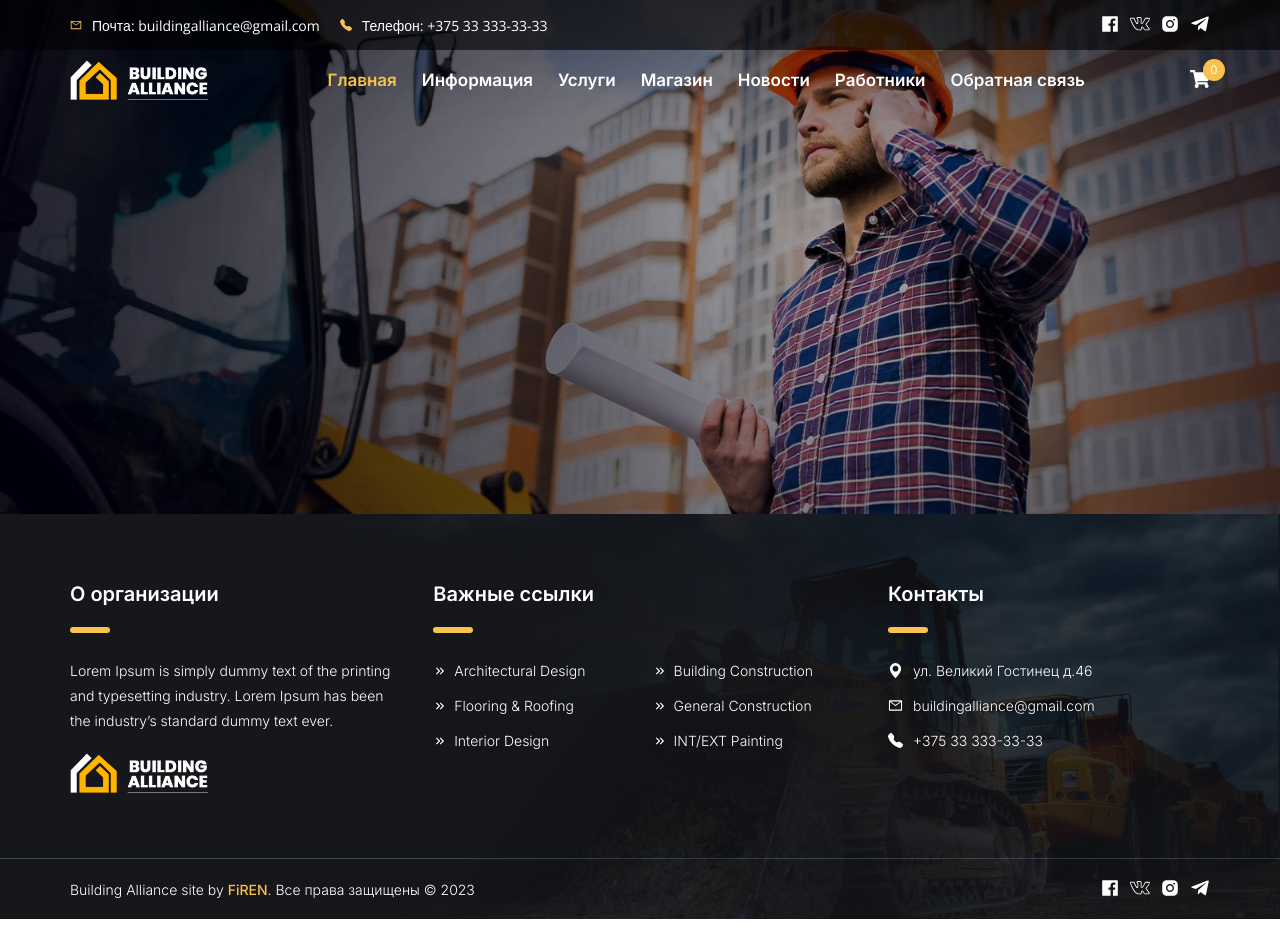
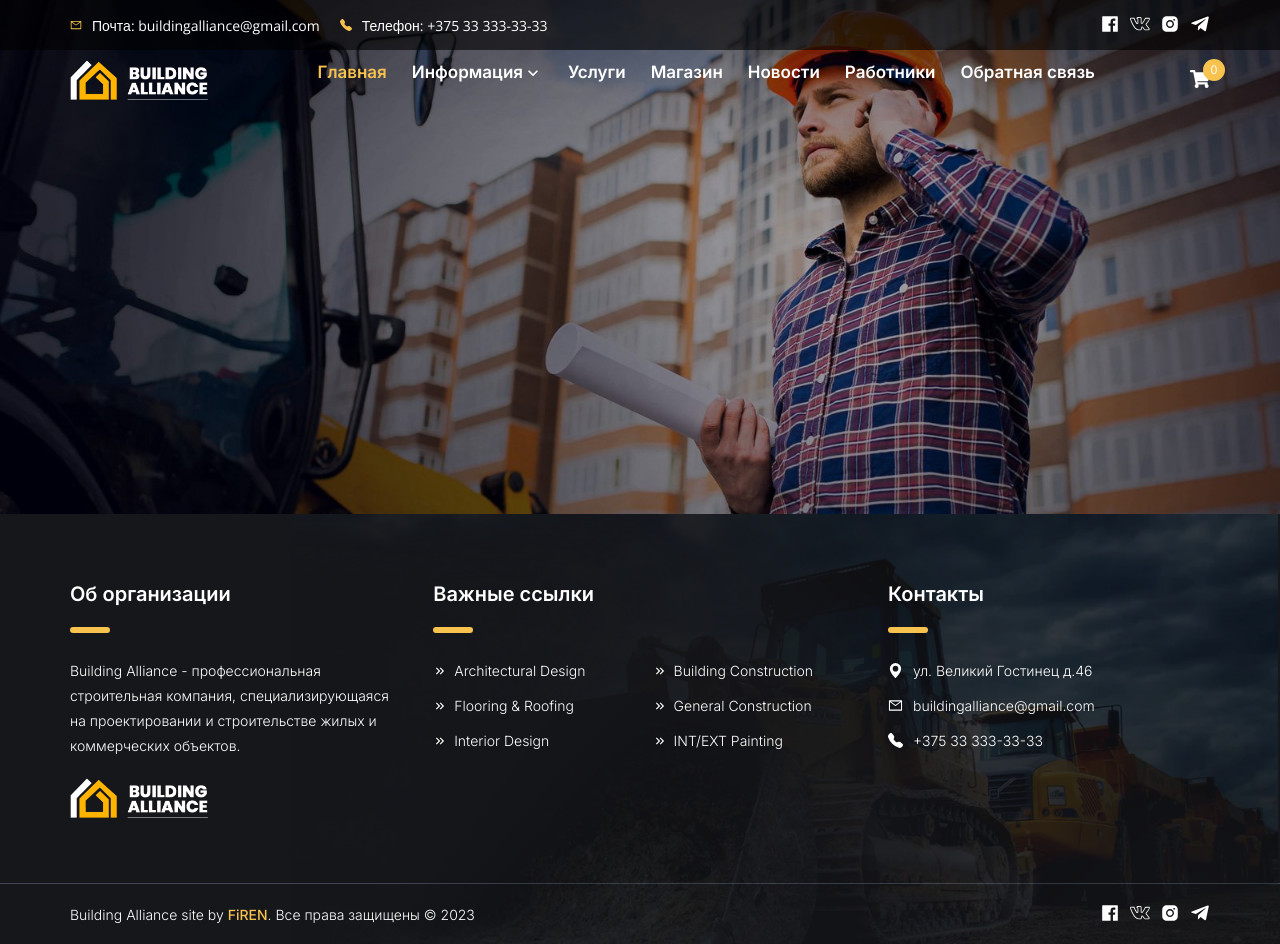
Before and after one commit to FiR3N/building-alliance-client, a React (Vite) app: page / in a window 1280 px wide. Before the commit the page ends 919 px from the top, so only its background shows below. Built offline with nearby package versions, Linux system fonts and the light colour scheme.

Commit message:
layout fixes

```diff
--- a/src/components/Business/Navbar/Navbar.tsx
+++ b/src/components/Business/Navbar/Navbar.tsx
@@ -1,6 +1,7 @@
 import { Dispatch, FC, SetStateAction } from "react";
 import cls from "./Navbar.module.scss";
 import CustomLink from "../../UI/CustomLink/CustomLink";
+import PopupHeaderMenu from "../../UI/PopupHeaderMenu/PopupHeaderMenu";
 
 interface NavbarProps {
   setIsActive?: Dispatch<SetStateAction<boolean>>;
@@ -9,12 +10,26 @@ interface NavbarProps {
 const Navbar: FC<NavbarProps> = ({ setIsActive }) => {
   return (
     <nav className={cls.navbar}>
-      <ul onClick={() => setIsActive!((prev) => !prev)}>
+      <ul
+        onClick={() => {
+          if (setIsActive) setIsActive((prev) => !prev);
+        }}
+      >
         <li>
           <CustomLink to="/">Главная</CustomLink>
         </li>
         <li>
-          <CustomLink to="/contact">Информация</CustomLink>
+          {/* <CustomLink to="/contact">Информация</CustomLink> */}
+          <PopupHeaderMenu
+            title="Информация"
+            items={[
+              { name: "Об компании", to: "/information/company" },
+              { name: "Наша история", to: "/information/history" },
+              { name: "Наши проекты", to: "/information/projects" },
+              { name: "Рабочий процесс", to: "/information/work-process" },
+              { name: "Отзывы", to: "/information/reviews" },
+            ]}
+          />
         </li>
         <li>
           <CustomLink to="/services">Услуги</CustomLink>
--- a/src/components/Layout/Footer/Footer.module.scss
+++ b/src/components/Layout/Footer/Footer.module.scss
@@ -9,8 +9,6 @@
     z-index: 0;
   }
   &Copyright {
-    height: 60px;
-
     background-color: rgba(#16171b, 1);
 
     &Content {
@@ -26,6 +24,23 @@
     }
     &Info {
       color: white;
+    }
+    @media #{$ui-mobile-max} {
+      &Content {
+        padding-top: 12px;
+        padding-bottom: 12px;
+
+        flex-direction: column;
+        gap: 10px;
+
+        text-align: center;
+
+        p,
+        a {
+          font-size: 12px;
+          line-height: 20px;
+        }
+      }
     }
   }
   &Links {
@@ -43,7 +58,7 @@
       z-index: 1;
 
       h5 {
-        padding-bottom: 18px;
+        margin-bottom: 18px;
       }
 
       span {
@@ -151,6 +166,35 @@
         padding-top: 15px;
         padding-bottom: 15px;
         flex-direction: column;
+
+        h5 {
+          font-size: 18px;
+        }
+        span,
+        h5 {
+          margin-bottom: 10px;
+        }
+
+        p,
+        a {
+          font-size: 12px;
+          line-height: 20px;
+        }
+      }
+      &About {
+        flex: 0 1 100%;
+      }
+      &Contacts {
+        flex: 0 0 100%;
+      }
+      &Main {
+        &List {
+          justify-content: flex-start;
+        }
+        &Item {
+          gap: 2px;
+          flex: 0 0 calc(50% - 2px);
+        }
       }
     }
   }
--- a/src/components/Layout/Footer/FooterLinks/FooterLinks.tsx
+++ b/src/components/Layout/Footer/FooterLinks/FooterLinks.tsx
@@ -10,12 +10,12 @@ const FooterLinks: FC = () => {
     <div className={cls.footerLinks}>
       <div className={classNames(cls.footerLinksContent, "container")}>
         <div className={cls.footerLinksAbout}>
-          <h5>О организации</h5>
+          <h5>Об организации</h5>
           <span className="bar" />
           <p className="light-text">
-            Lorem Ipsum is simply dummy text of the printing and typesetting
-            industry. Lorem Ipsum has been the industry’s standard dummy text
-            ever.
+            Building Alliance - профессиональная строительная компания,
+            специализирующаяся на проектировании и строительстве жилых и
+            коммерческих объектов.
           </p>
           <img src={logo} alt="logo" />
         </div>
--- a/src/components/UI/CustomLink/CustomLink.module.scss
+++ b/src/components/UI/CustomLink/CustomLink.module.scss
@@ -5,7 +5,6 @@
   font-weight: 600;
   color: rgba(#ffffff, 1);
   transition: all 0.3s ease;
-  padding-bottom: 5px;
 }
 .activeCustomLink {
   color: rgba($ui-sun_color, 1);
--- /dev/null
+++ b/src/components/UI/PopupHeaderMenu/PopupHeaderMenu.module.scss
@@ -0,0 +1,77 @@
+.popupHeaderMenu {
+  position: relative;
+  &Title {
+    padding-bottom: 15px;
+    display: flex;
+    align-items: center;
+    color: white;
+
+    cursor: pointer;
+
+    svg {
+      width: 20px;
+      height: 20px;
+
+      transition: all 0.3s ease;
+    }
+
+    &._active {
+      svg {
+        transform: rotate(180deg);
+      }
+    }
+
+    p {
+      font-family: $font-inter;
+      font-size: 17px;
+      line-height: 25px;
+      font-weight: 600;
+      transition: all 0.3s ease;
+    }
+  }
+  &Content {
+    position: absolute;
+    top: 80px;
+    width: 200px;
+    height: auto;
+
+    display: flex;
+    flex-direction: column;
+
+    background-color: #ffffff;
+    border-radius: 6px;
+
+    opacity: 0;
+    visibility: hidden;
+
+    transition: all 0.3s ease;
+    a {
+      font-family: $font-inter;
+      font-size: 17px;
+      line-height: 25px;
+      font-weight: 500;
+      transition: all 0.3s ease;
+      color: black;
+
+      padding: 5px;
+
+      &:last-child {
+        border-radius: 0px 0px 6px 6px;
+      }
+
+      &:first-child {
+        border-radius: 6px 6px 0px 0px;
+      }
+
+      &:hover {
+        background-color: #eae5e5;
+      }
+    }
+    &._active {
+      top: 40px;
+
+      opacity: 1;
+      visibility: visible;
+    }
+  }
+}
--- /dev/null
+++ b/src/components/UI/PopupHeaderMenu/PopupHeaderMenu.tsx
@@ -0,0 +1,58 @@
+import { FC, useState } from "react";
+import cls from "./PopupHeaderMenu.module.scss";
+import { MdOutlineKeyboardArrowDown } from "react-icons/md";
+import CustomLink from "../CustomLink/CustomLink";
+import classNames from "classnames";
+import { Link } from "react-router-dom";
+
+interface ILinkItem {
+  name: string;
+  to: string;
+}
+
+interface PopupHeaderMenuProps {
+  title: string;
+  items: ILinkItem[];
+}
+
+const PopupHeaderMenu: FC<PopupHeaderMenuProps> = ({ title, items }) => {
+  const [isActive, setIsActive] = useState<boolean>(false);
+
+  const clickHandler = (e: React.MouseEvent) => {
+    setIsActive((prev) => !prev);
+  };
+
+  console.log(isActive);
+
+  return (
+    <div
+      className={cls.popupHeaderMenu}
+      onMouseEnter={clickHandler}
+      onMouseLeave={clickHandler}
+    >
+      <div
+        className={classNames(
+          cls.popupHeaderMenuTitle,
+          isActive && cls._active
+        )}
+      >
+        <p>{title}</p>
+        <MdOutlineKeyboardArrowDown />
+      </div>
+      <div
+        className={classNames(
+          cls.popupHeaderMenuContent,
+          isActive && cls._active
+        )}
+      >
+        {items.map((item) => (
+          <Link to={item.to} key={item.to} onClick={() => setIsActive(false)}>
+            {item.name}
+          </Link>
+        ))}
+      </div>
+    </div>
+  );
+};
+
+export default PopupHeaderMenu;
```
